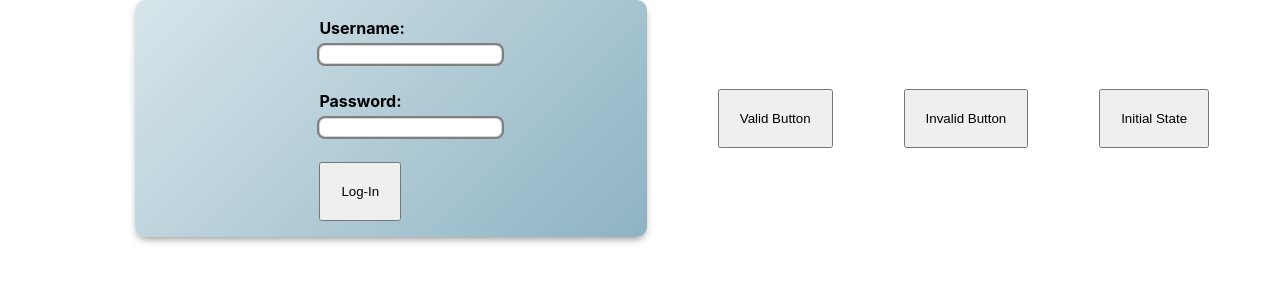
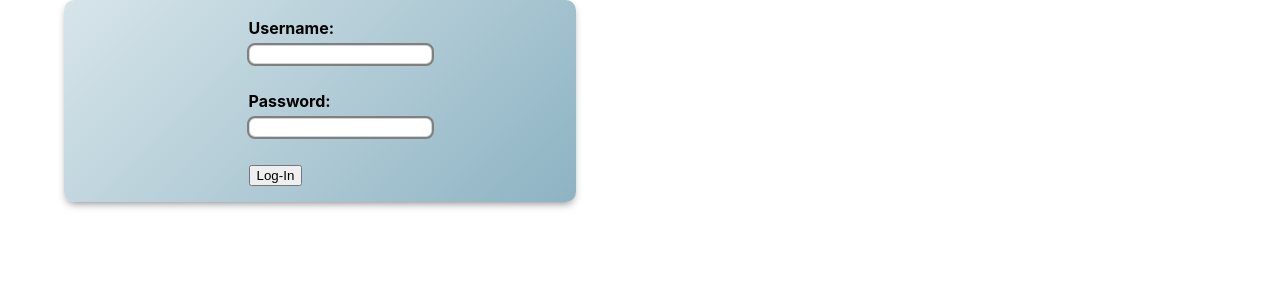
Before and after one commit to leonsterling/ITProject-FiveFingers, a React (Create React App) app in the folder client/: page /login in a window 1280 px wide. Shown: the top 300 px of the page. Built offline with nearby package versions, Linux system fonts and the light colour scheme.

Commit message:
Removed testing elements

```diff
--- a/client/src/LoginPage.js
+++ b/client/src/LoginPage.js
@@ -82,7 +82,6 @@ export default function LoginPage () {
     }
 
     return (
-        <div className='form-template'>
           <form className='login-page' action='/login' method='post' onSubmit={(e) => handleLogin(e)}>
             <ul>
                 <li>
@@ -112,18 +111,5 @@ export default function LoginPage () {
                 </li>
             </ul>
           </form>
-
-          <button onClick={() => setLoginState({currState: states.valid})}>
-            Valid Button
-          </button>
-
-          <button onClick={() => setLoginState({currState: states.invalid})}>
-            Invalid Button
-          </button>
-
-          <button onClick={() => setLoginState({currState: states.initial})}>
-            Initial State
-          </button>
-        </div>
     )
 }
```
